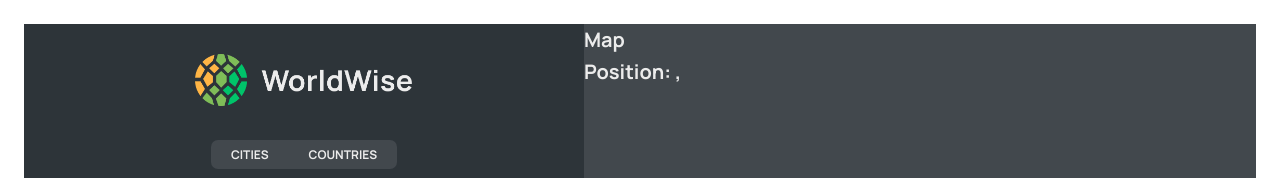
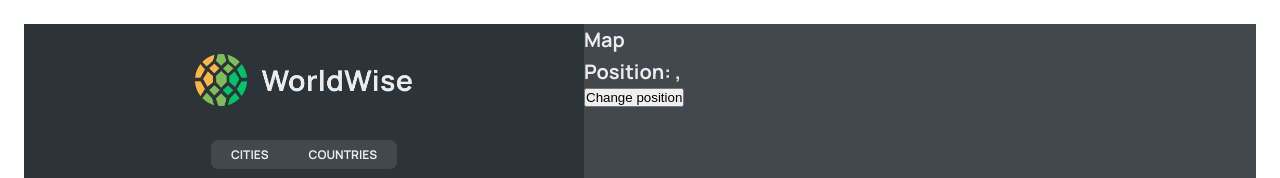
Before and after one commit to MBANS8A1/WorldWiseRecorder, a React (Vite) app: page /app in a window 1280 px wide. Shown: the top 178 px of the page. Built offline with nearby package versions, Linux system fonts and the light colour scheme; data requests are answered from the project's data file.

Commit message:
I tested out using the setter function of useSearchParams to modify the data in the query string, by passing in a new object with new values for latitude and longitude.

```diff
--- a/src/components/Map.jsx
+++ b/src/components/Map.jsx
@@ -11,6 +11,13 @@ function Map() {
       <h1>
         Position: {lat}, {lng}
       </h1>
+      <button
+        onClick={() => {
+          setSearchParams({ lat: 28, lng: 50 });
+        }}
+      >
+        Change position
+      </button>
     </div>
   );
 }
```
